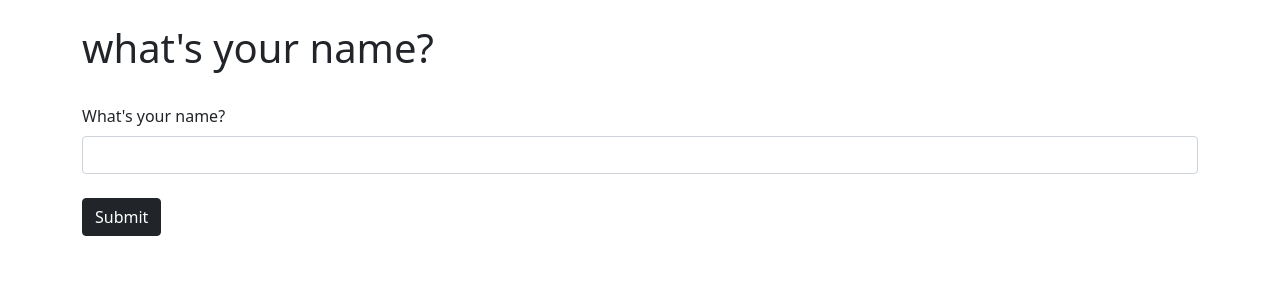
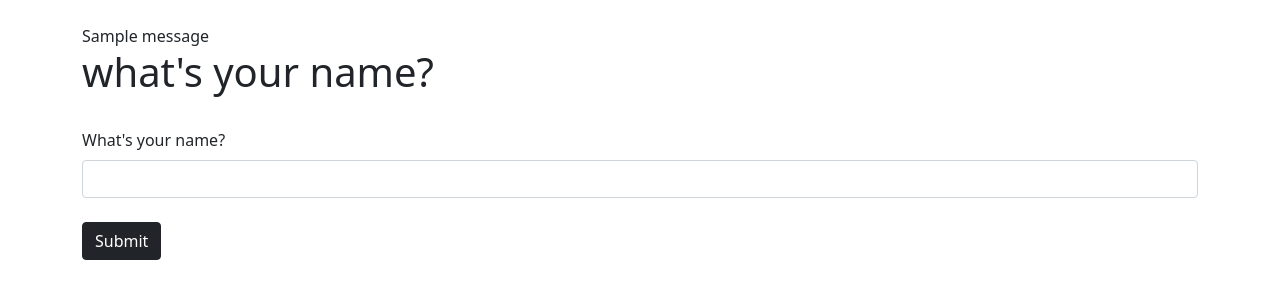
Before and after one commit to cmannnn/hand_stitched_cranes, a Flask app: page /name in a window 1280 px wide. Shown: the part 56-356 px from the top of the page. Run offline with Flask 2, Linux system fonts and the light colour scheme; one stand-in notice (Sample message) is shown.

Commit message:
add form message

```diff
--- a/main.py
+++ b/main.py
@@ -1,4 +1,4 @@
-from flask import Flask, render_template
+from flask import Flask, render_template, flash
 from flask_wtf import FlaskForm
 from wtforms import StringField, SubmitField
 from wtforms.validators import DataRequired
@@ -57,6 +57,7 @@ def name():
 	if form.validate_on_submit():
 		name = form.name.data
 		form.name.data = ''
+		flash("form submitted successfully!")
 
 	return render_template('name.html',
 		name = name,
--- a/templates/name.html
+++ b/templates/name.html
@@ -1,6 +1,12 @@
 {% extends 'base.html' %}
 
 {% block content %}
+
+{% for message in get_flashed_messages() %}
+	{{ message }}
+{% endfor %}
+
+
 
 {% if name %}
 	<h1>hello {{ name }}!!</h1>
```
